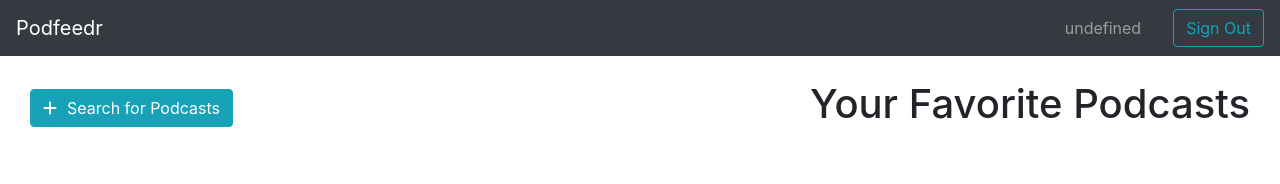
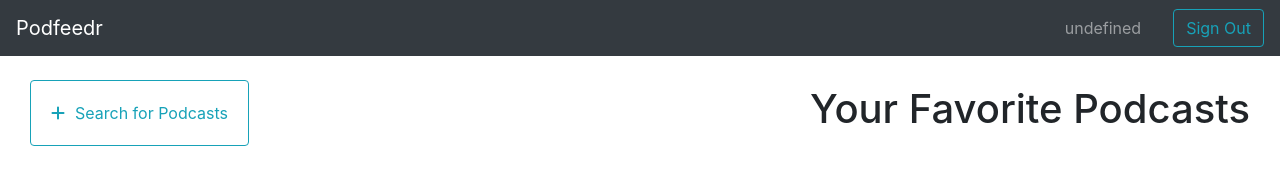
Before and after one commit to tranln025/podfeedr, a website: page views/feed/show.html in a window 1280 px wide. Drawn offline with nearby package versions, Linux system fonts and the light colour scheme; no server answers.

Commit message:
Restyle search button on feed page

```diff
--- a/public/styles/main.css
+++ b/public/styles/main.css
@@ -57,6 +57,10 @@ body main {
 
 /* Search/Feed */
 
+a:hover {
+    text-decoration: none;
+}
+
 #results {
   display: flex;
   flex-direction: row;
--- a/views/feed/show.html
+++ b/views/feed/show.html
@@ -42,9 +42,16 @@
     <main>
         <div class="favorites-top">
             <a href="/search">
-                <button class="btn btn-info">
+                <!-- <button class="btn btn-info">
                     <i class="fas fa-plus"></i>Search for Podcasts
-                </button>
+                </button> -->
+                <div class="card border-info">
+                    <div class="card-body text-info">
+                        <p class="card-text">
+                            <i class="fas fa-plus"></i>Search for Podcasts
+                        </p>
+                    </div>
+                </div>
             </a>
             <h1 class="favorites-heading">Your Favorite Podcasts</h1>
         </div>
```
